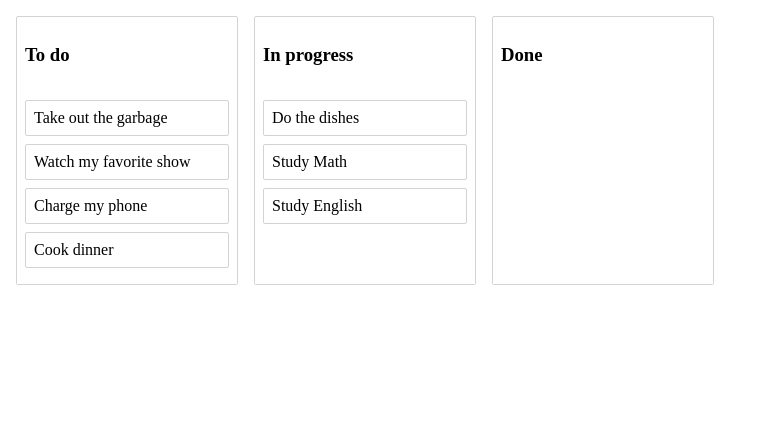
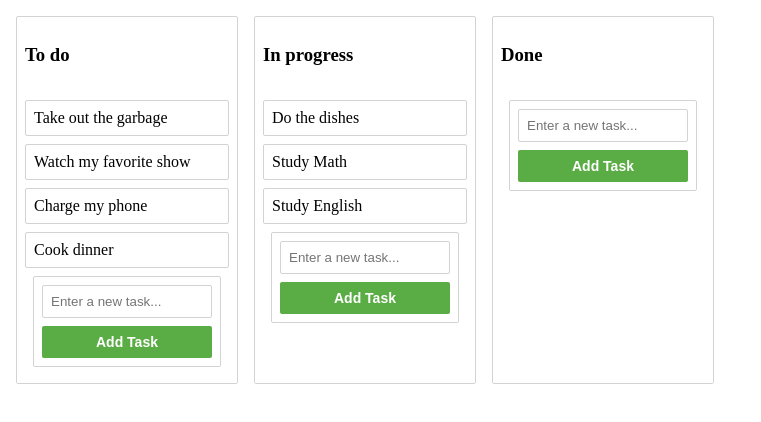
Before and after one commit to jasonluo07/react-beautiful-dnd-sandbox, a React (Create React App) app: page / in a window 1280 px wide. Shown: the top 422 px of the page, without its empty margins (0-761 px from the left). Built offline with nearby package versions, Linux system fonts and the light colour scheme.

Commit message:
add task

```diff
--- /dev/null
+++ b/src/components/AddTask.tsx
@@ -0,0 +1,63 @@
+import { useState } from 'react';
+import styled from 'styled-components';
+
+const Container = styled.div`
+  padding: 8px;
+  margin: 0 8px 8px;
+  display: flex;
+  flex-direction: column;
+  align-items: stretch;
+  background-color: white;
+  border-radius: 2px;
+  border: 1px solid lightgrey;
+`;
+
+const Input = styled.input`
+  padding: 8px;
+  margin-bottom: 8px;
+  border: 1px solid lightgrey;
+  border-radius: 2px;
+  width: 100%;
+  box-sizing: border-box;
+`;
+
+const Button = styled.button`
+  padding: 8px 16px;
+  font-size: 14px;
+  font-weight: bold;
+  background-color: #5aac44;
+  color: white;
+  border: none;
+  border-radius: 2px;
+  cursor: pointer;
+  &:hover {
+    background-color: #6abc54;
+  }
+`;
+
+interface AddTaskProps {
+  columnId: string;
+  onAddTask: (columnId: string, content: string) => void;
+}
+
+export default function AddTask(props: AddTaskProps) {
+  const [inputValue, setInputValue] = useState('');
+
+  const handleSubmit = () => {
+    if (inputValue.trim()) {
+      props.onAddTask(props.columnId, inputValue.trim());
+      setInputValue('');
+    }
+  };
+
+  return (
+    <Container>
+      <Input
+        value={inputValue}
+        onChange={(e) => setInputValue(e.target.value)}
+        placeholder="Enter a new task..."
+      />
+      <Button onClick={handleSubmit}>Add Task</Button>
+    </Container>
+  );
+};
--- a/src/components/Column.tsx
+++ b/src/components/Column.tsx
@@ -1,4 +1,5 @@
 import styled from 'styled-components';
+import AddTask from './AddTask';
 import Task from './Task';
 import { ColumnProps } from '../types';
 import { Droppable, Draggable } from '@hello-pangea/dnd';
@@ -43,6 +44,7 @@ export default function Column(props: ColumnProps) {
                   <Task key={task.id} task={task} index={index} />
                 ))}
                 {provided.placeholder}
+                <AddTask columnId={props.column.id} onAddTask={props.onAddTask} />
               </TaskList>
             )}
           </Droppable>
--- a/src/components/Kanban.tsx
+++ b/src/components/Kanban.tsx
@@ -41,6 +41,17 @@ export default function Kanban() {
     }
   }
 
+  const handleAddTask = (columnId: string, content: string) => {
+    const newTaskId = `task-${Date.now()}`;
+    const newTask = { id: newTaskId, content };
+    setKanban(prevKanban => {
+      return produce(prevKanban, draft => {
+        draft.tasks[newTaskId] = newTask;
+        draft.columns[columnId].taskOrder.push(newTaskId);
+      });
+    });
+  };
+
   return (
     <DragDropContext onDragEnd={handleDragEnd}>
       <Droppable droppableId="allColumns" direction="horizontal" type="column">
@@ -49,7 +60,7 @@ export default function Kanban() {
             {kanban.columnOrder.map((columnId, index) => {
               const column = kanban.columns[columnId];
               const tasks = column.taskOrder.map(taskId => kanban.tasks[taskId]);
-              return <Column key={column.id} column={column} tasks={tasks} index={index} />;
+              return <Column key={column.id} column={column} tasks={tasks} index={index} onAddTask={handleAddTask} />;
             })}
             {provided.placeholder}
           </Container>
--- a/src/types/index.ts
+++ b/src/types/index.ts
@@ -14,6 +14,7 @@ export interface ColumnProps {
   column: Column;
   tasks: Task[];
   index: number;
+  onAddTask: (columnId: string, content: string) => void;
 }
 
 export interface Task {
```
